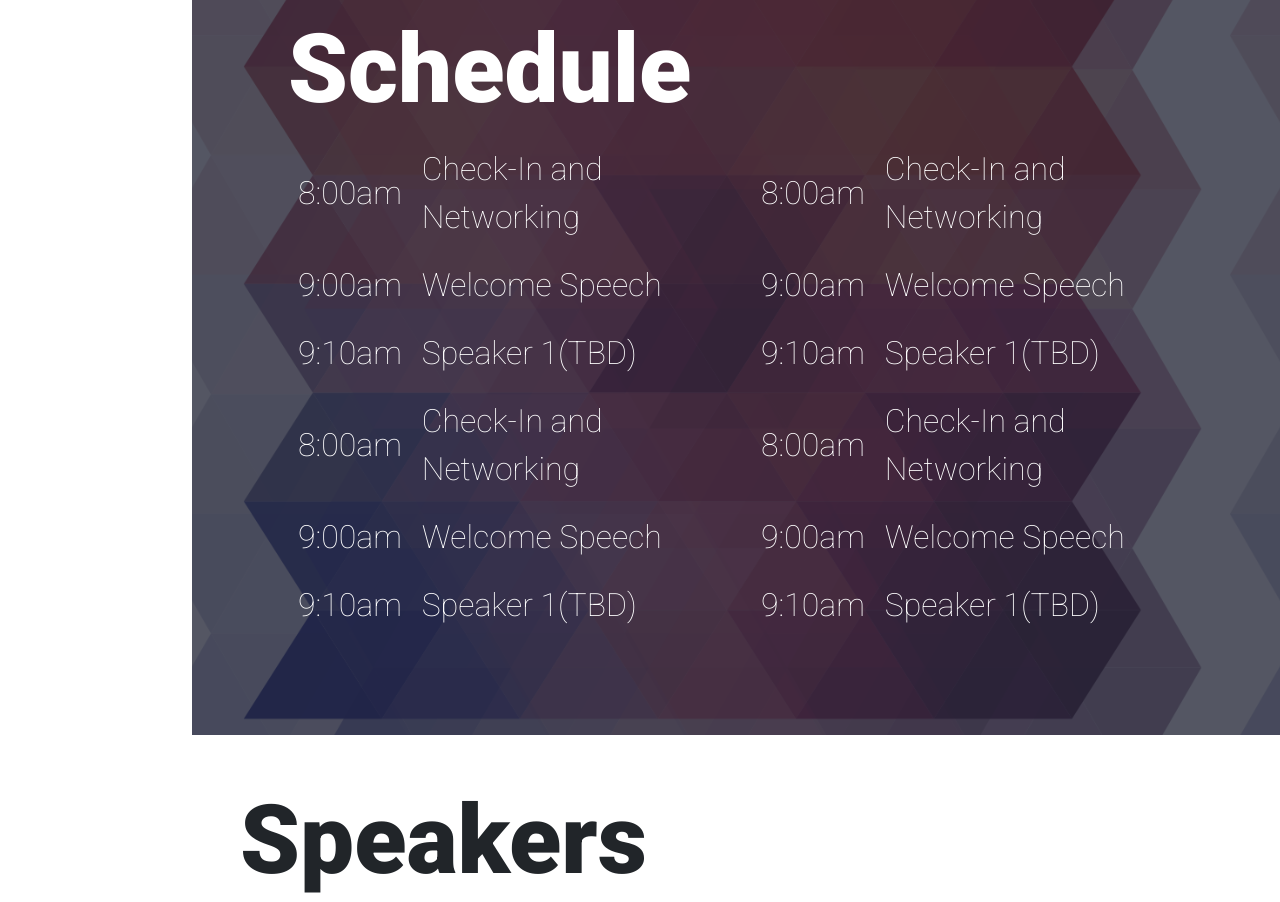
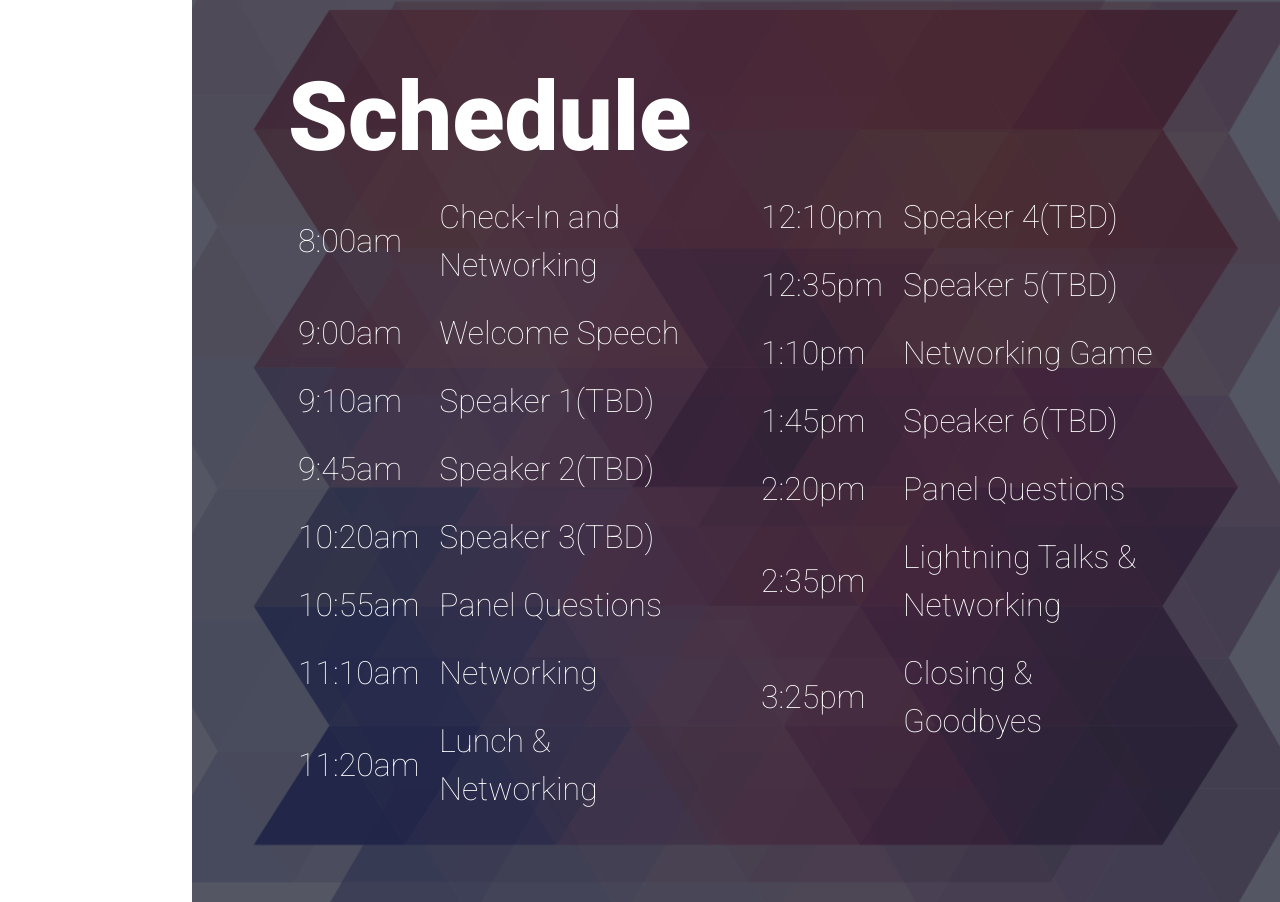
Before and after one commit to zkulphong/techsummit, a plain HTML site: page index.html in a window 1280 px wide. Shown: the part 1624-2526 px from the top of the page. Drawn offline with nearby package versions, Linux system fonts and the light colour scheme.

Commit message:
Adjust schedule and text

```diff
--- a/index.html
+++ b/index.html
@@ -70,17 +70,18 @@
                                 <div id="about-text" class="text">
                                         The KU Tech Summit is the University of Kansas's flagship
                                         tech conference that brings students, engineers, researchers,
-                                        alumni, startups, and venture capitalists together to promote entrepreneurship
-                                        in the Midwest. This year's conference will showcase six technology leaders to
-                                        Big Data and Machine Learning. Additionally, there will be networking sessions
-                                        and
-                                        an expo to showcase startups and university research.
+                                        alumni, startups, and venture capitalists together to promote
+                                        entrepreneurship in the Midwest. This year's conference will
+                                        showcase six tech leaders who will present on the idea of
+                                        'The Day After Tomorrow' and what technology we can expect to
+                                        see in our lifetimes. Additionally, there will be networking
+                                        sessions and an expo to showcase startups and university research.
                                 </div>
 
                                 <a href="">
                                         <div id="about-button">
                                                 <a href="" id="about-button-text">
-                                                        Register Here!
+                                                        Registration Closed
                                                 </a>
                                         </div>
                                 </a>
@@ -114,57 +115,69 @@
 
                                                         </tr>
                                                         <tr>
-                                                                <th>8:00am</th>
-                                                                <th>Check-In and Networking</th>
+                                                                <th>9:45am</th>
+                                                                <th>Speaker 2(TBD)</th>
 
                                                         </tr>
                                                         <tr>
-                                                                <th>9:00am</th>
-                                                                <th>Welcome Speech</th>
+                                                                <th>10:20am</th>
+                                                                <th>Speaker 3(TBD)</th>
 
                                                         </tr>
                                                         <tr>
-                                                                <th>9:10am</th>
-                                                                <th>Speaker 1(TBD)</th>
+                                                                <th>10:55am</th>
+                                                                <th>Panel Questions</th>
 
                                                         </tr>
+                                                        <tr>
+                                                                <th>11:10am</th>
+                                                                <th>Networking</th>
 
+                                                        </tr>
+                                                        <tr>
+                                                                <th>11:20am</th>
+                                                                <th>Lunch & Networking</th>
 
+                                                        </tr>
                                                 </table>
                                         </div>
                                         <div class="col-md-6">
                                                 <table>
                                                         <tr>
-                                                                <th>8:00am</th>
-                                                                <th>Check-In and Networking</th>
+                                                                <th>12:10pm</th>
+                                                                <th>Speaker 4(TBD)</th>
 
                                                         </tr>
                                                         <tr>
-                                                                <th>9:00am</th>
-                                                                <th>Welcome Speech</th>
+                                                                <th>12:35pm</th>
+                                                                <th>Speaker 5(TBD)</th>
 
                                                         </tr>
                                                         <tr>
-                                                                <th>9:10am</th>
-                                                                <th>Speaker 1(TBD)</th>
+                                                                <th>1:10pm</th>
+                                                                <th>Networking Game</th>
 
                                                         </tr>
                                                         <tr>
-                                                                <th>8:00am</th>
-                                                                <th>Check-In and Networking</th>
+                                                                <th>1:45pm</th>
+                                                                <th>Speaker 6(TBD)</th>
 
                                                         </tr>
                                                         <tr>
-                                                                <th>9:00am</th>
-                                                                <th>Welcome Speech</th>
+                                                                <th>2:20pm</th>
+                                                                <th>Panel Questions</th>
 
                                                         </tr>
                                                         <tr>
-                                                                <th>9:10am</th>
-                                                                <th>Speaker 1(TBD)</th>
+                                                                <th>2:35pm</th>
+                                                                <th>Lightning Talks & Networking</th>
 
                                                         </tr>
+                                                        <tr>
+                                                                <th>3:25pm</th>
+                                                                <th>Closing & Goodbyes</th>
 
+                                                        </tr>
 
                                                 </table>
                                         </div>
@@ -255,7 +268,7 @@
                                                         <img class="pic-normal" src="team-profiles/simeon.jpeg">
                                                         <h2>Simeon Bowman</h2>
                                                         <h5>B.S. Supply Chain Management</h5>
-                                                        <p>Short Blurb About Yourself</p>
+                                                        <p>Involved Heavily In KC Startup Culture</p>
 
 
                                                 </div>
```
